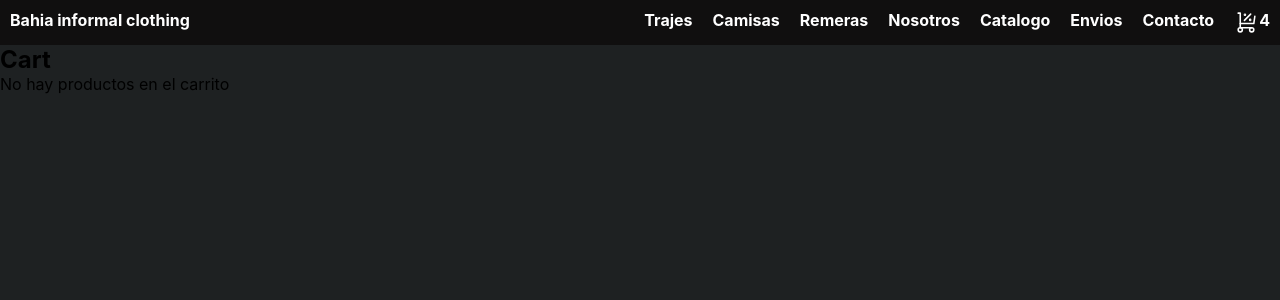
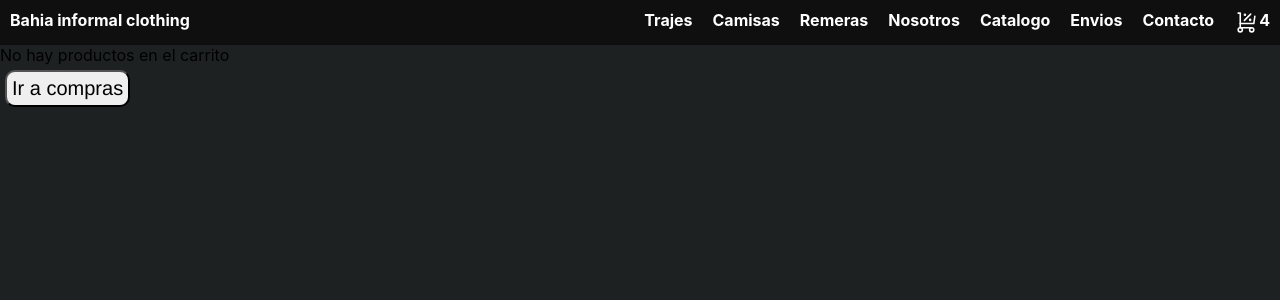
Before and after one commit to burinib/ecommerce-react, a React (Create React App) app: page /cart in a window 1280 px wide. Shown: the top 300 px of the page. Built offline with nearby package versions, Linux system fonts and the light colour scheme.

Commit message:
Modificando Cart/creando Rutas

```diff
--- a/src/component/Cart/Cart.js
+++ b/src/component/Cart/Cart.js
@@ -1,4 +1,5 @@
 import React, { useContext } from "react";
+import { Link } from "react-router-dom";
 import { CartContext } from "../CartContext/CartContext";
 
 import "./cart.css";
@@ -8,7 +9,9 @@ export default function Cart() {
 
   return (
     <div>
-      <h2 className="cart__container">Cart</h2>
+      <h2 className="cart__container">
+
+      </h2>
       {carrito.cartList.length ? (
         carrito?.cartList.map((product) => (
           <div key={product.id} className="cart__product">
@@ -17,11 +20,26 @@ export default function Cart() {
             <div>${product?.precio}</div>
             <div>cantidad: {product?.cant}</div>
             <div>total: ${product?.cant * product?.precio}</div>
+            <button className="eliminar__prod">Eliminar producto</button>
+            <div>
+            <Link to="/">
+        <button className="irCompras">Ir a compras</button>
+        </Link>
+
+            </div>
           </div>
         ))
+
       ) : (
-        <div>No hay productos en el carrito</div>
+        <div>
+        <div className="carritoNone">No hay productos en el carrito</div>
+        <Link to="/">
+        <button className="irCompras">Ir a compras</button>
+        </Link>
+        </div>
       )}
     </div>
+
   );
+
 }
--- a/src/component/Cart/cart.css
+++ b/src/component/Cart/cart.css
@@ -2,6 +2,7 @@
     display: flex;
     align-items: center;
     background-color: grey;
+    margin: 10px;
 }
 
 .cart__product div {
@@ -9,6 +10,33 @@
 }
 
 .cart__product img {
-    width: 50px;
+    width: 100px;
     object-fit: cover;
 }
+.irCompras {
+    padding: 5px;
+    margin: 5px;
+    border-radius: 10px;
+    font-size: 20px;
+    font-family: 'Franklin Gothic Medium', 'Arial Narrow', Arial, sans-serif;
+}
+
+.irCompras:hover {
+    color: white;
+    background-color: black;
+    cursor: pointer;
+  }
+
+  .eliminar__prod {
+    padding: 5px;
+    margin: 5px;
+    border-radius: 10px;
+    font-size: 15px;
+    font-family: 'Franklin Gothic Medium', 'Arial Narrow', Arial, sans-serif;
+  }
+
+  .eliminar__prod:hover {
+    color: white;
+    background-color: black;
+    cursor: pointer;
+  }
--- a/src/component/ItemCounts/itemCounts.css
+++ b/src/component/ItemCounts/itemCounts.css
@@ -15,3 +15,9 @@
     background-color: white;
     border: 1px solid gray;
 }
+
+.counter button:hover {
+    color: white;
+    background-color: black;
+    cursor: pointer;
+  }
--- a/src/component/ItemDetailContainer/ItemDetailContainer.js
+++ b/src/component/ItemDetailContainer/ItemDetailContainer.js
@@ -12,7 +12,7 @@ export const ItemDetailContainer = () => {
     const getData = new Promise((resolve) => {
       setTimeout(() => {
         resolve(data);
-      }, 2000);
+      }, 500);
     });
 
     getData.then((res) => setInfo(res));
--- a/src/component/NavBar/index.js
+++ b/src/component/NavBar/index.js
@@ -27,9 +27,12 @@ export default function NavBar() {
           <li>Catalogo</li>
           <li>Envios</li>
           <li>Contacto</li>
+          <Link to="./Cart">
           <li>
             <CartWidget />
           </li>
+          </Link>
+
         </ul>
       </nav>
     </header>
```
